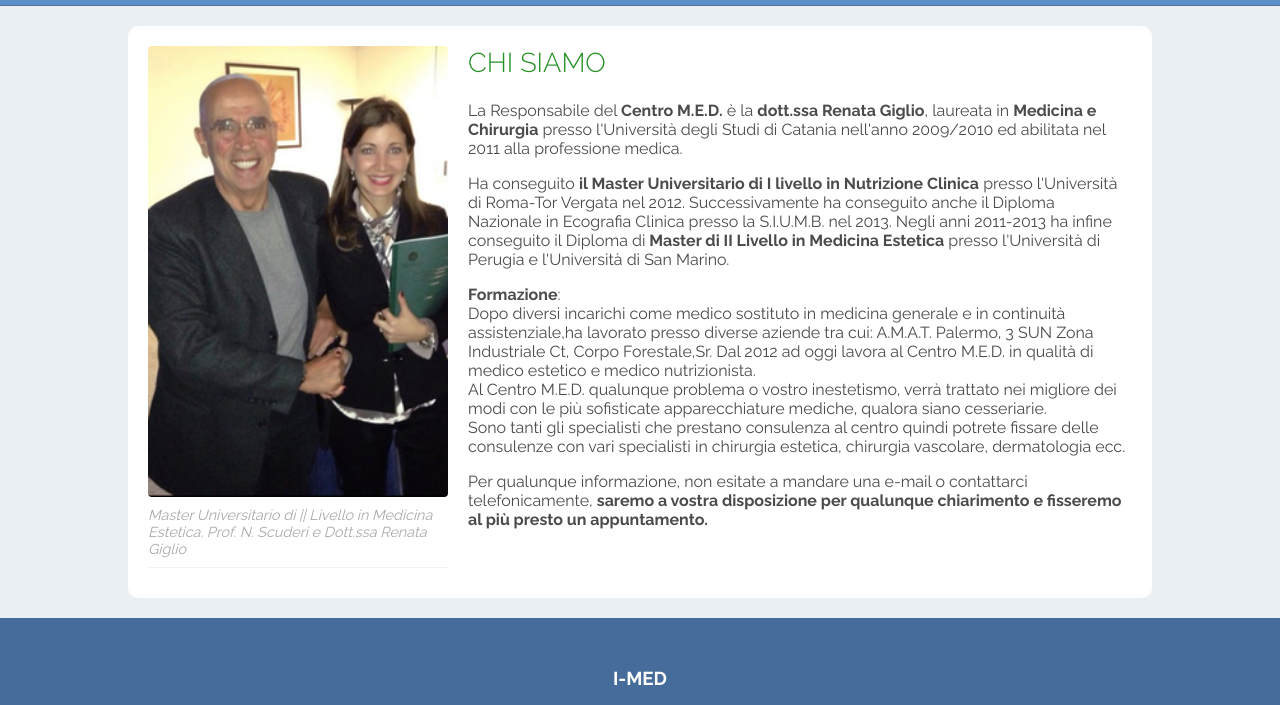
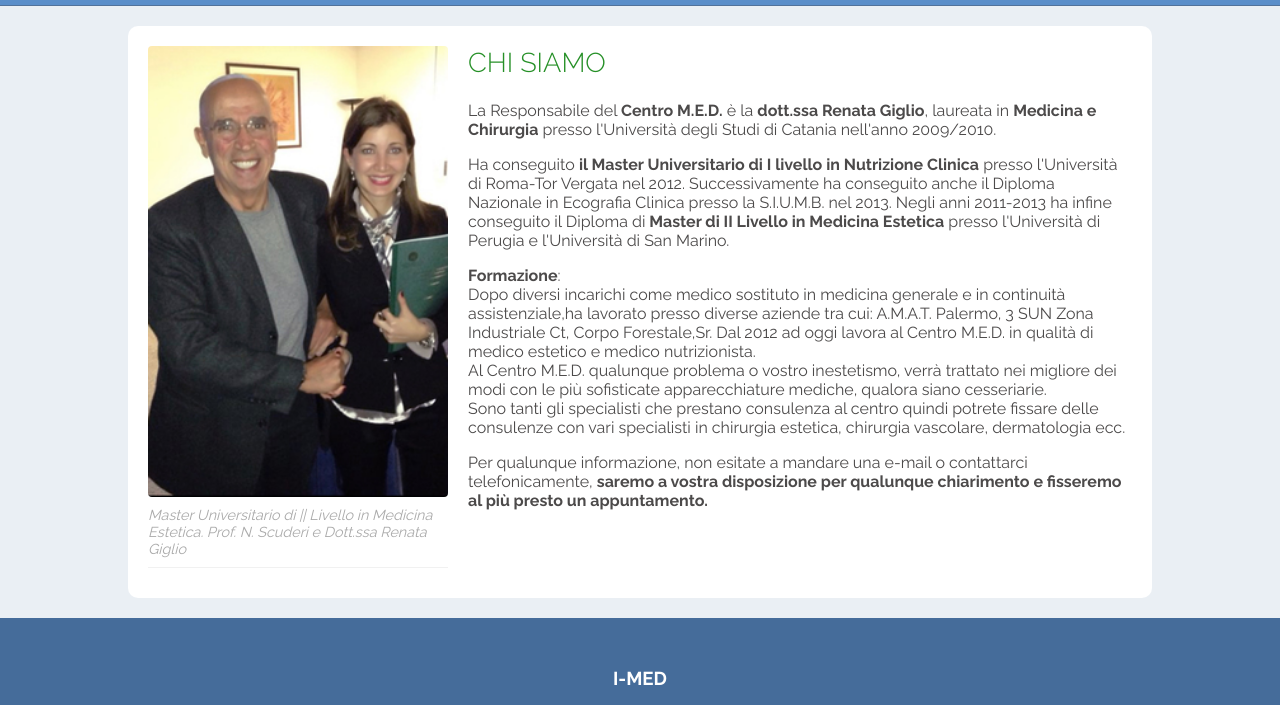
Before and after one commit to acapilleri/centro-med, a plain HTML site: page about.html in a window 1280 px wide. Shown: the part 69-774 px from the top of the page. Drawn offline with Linux system fonts and the light colour scheme.

Commit message:
Update about.html

```diff
--- a/about.html
+++ b/about.html
@@ -43,7 +43,7 @@
                 </div>
                 <div>
                     <h1>Chi siamo</h1>
-                    <p>La Responsabile del <b>Centro M.E.D.</b> è la <b>dott.ssa Renata Giglio</b>, laureata in <b>Medicina e Chirurgia</b> presso l'Università degli Studi di Catania nell'anno 2009/2010 ed abilitata nel 2011 alla professione medica.
+                    <p>La Responsabile del <b>Centro M.E.D.</b> è la <b>dott.ssa Renata Giglio</b>, laureata in <b>Medicina e Chirurgia</b> presso l'Università degli Studi di Catania nell'anno 2009/2010.
 </p>
 <p>
 Ha conseguito <b>il Master Universitario di I livello in Nutrizione Clinica</b> presso l'Università di Roma-Tor Vergata nel 2012.
```
